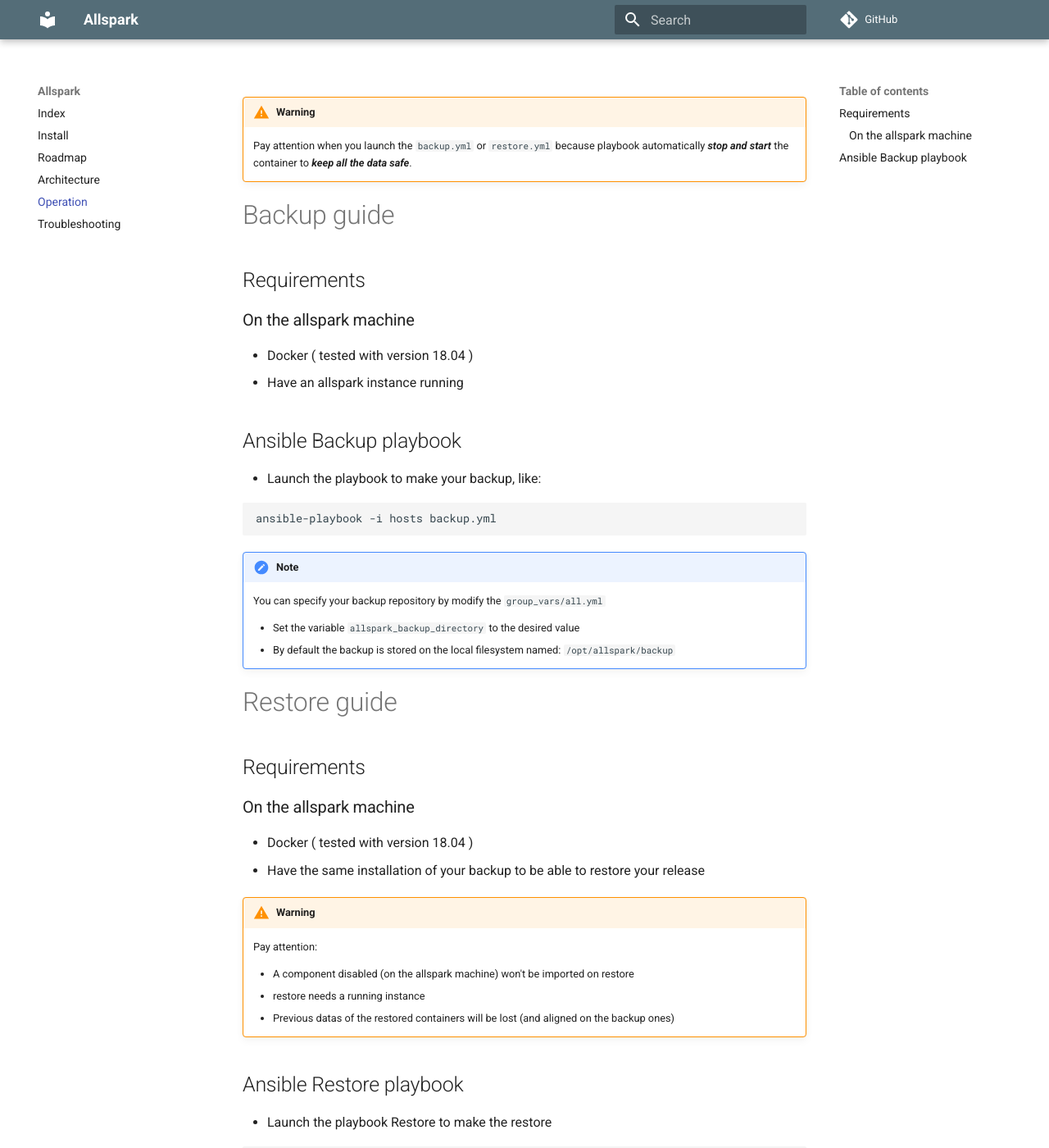
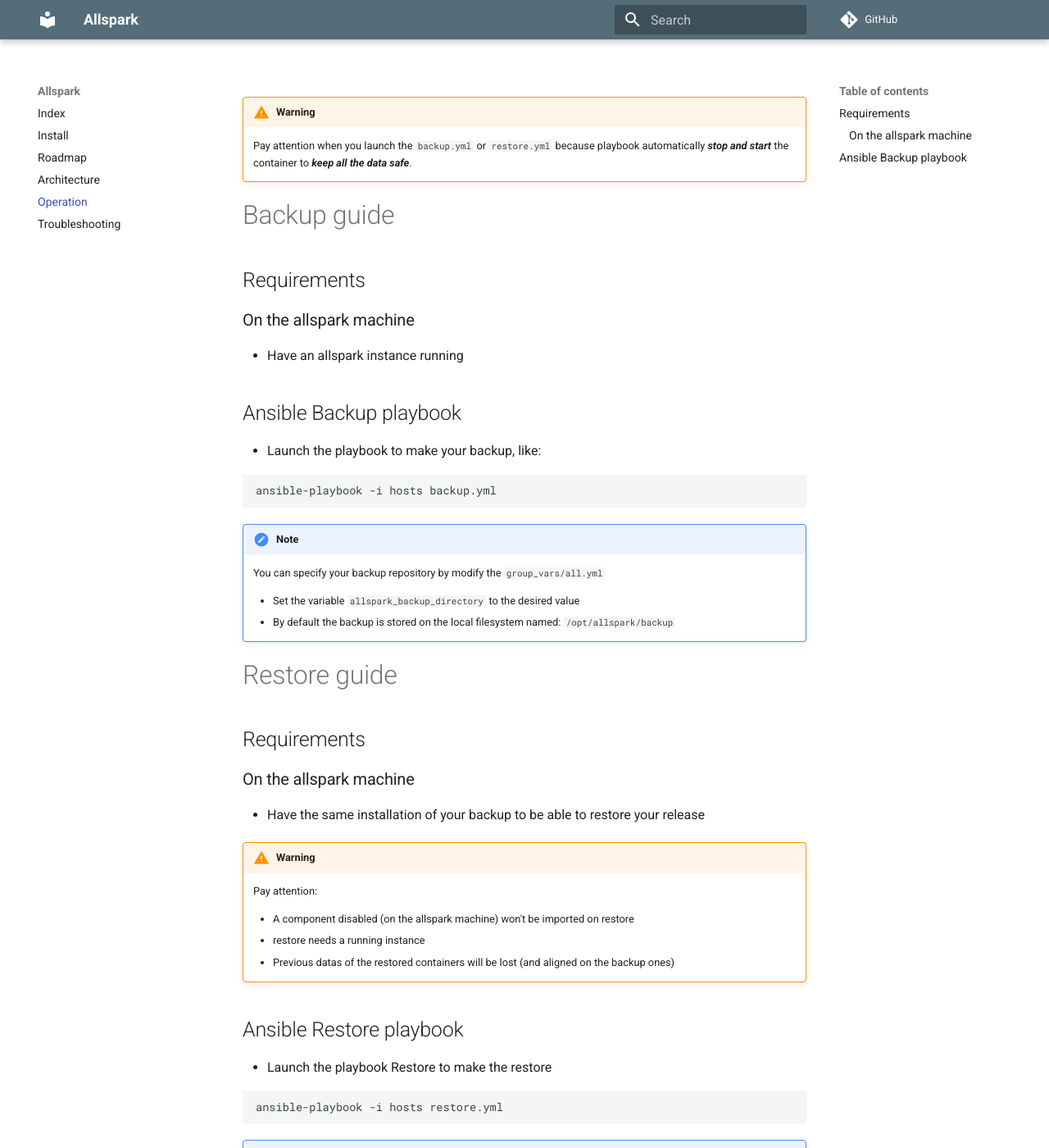
Before and after one commit to actiniumio/allspark, an MkDocs documentation site: the page built from docs/pages/operation.md, in a window 1280 px wide and 1400 px high. Shown: the whole window at 82% size. Built offline with MkDocs 1.6.1 and Material for MkDocs 9.7.7, drawn with Linux system fonts in a browser that asks for light colours; comment, search, counter and statistics services are not loaded; old or Windows-style settings are respelled for this version of MkDocs.

Commit message:
Unclear duplicate

```diff
--- a/docs/pages/operation.md
+++ b/docs/pages/operation.md
@@ -5,7 +5,6 @@
 ## Requirements
 
 ### On the allspark machine
-- Docker ( tested with version 18.04 )
 - Have an allspark instance running
 
 ## Ansible Backup playbook
@@ -26,7 +25,6 @@
 ## Requirements
 
 ### On the allspark machine
-- Docker ( tested with version 18.04 )
 - Have the same installation of your backup to be able to restore your release
 
 !!! warning
```
